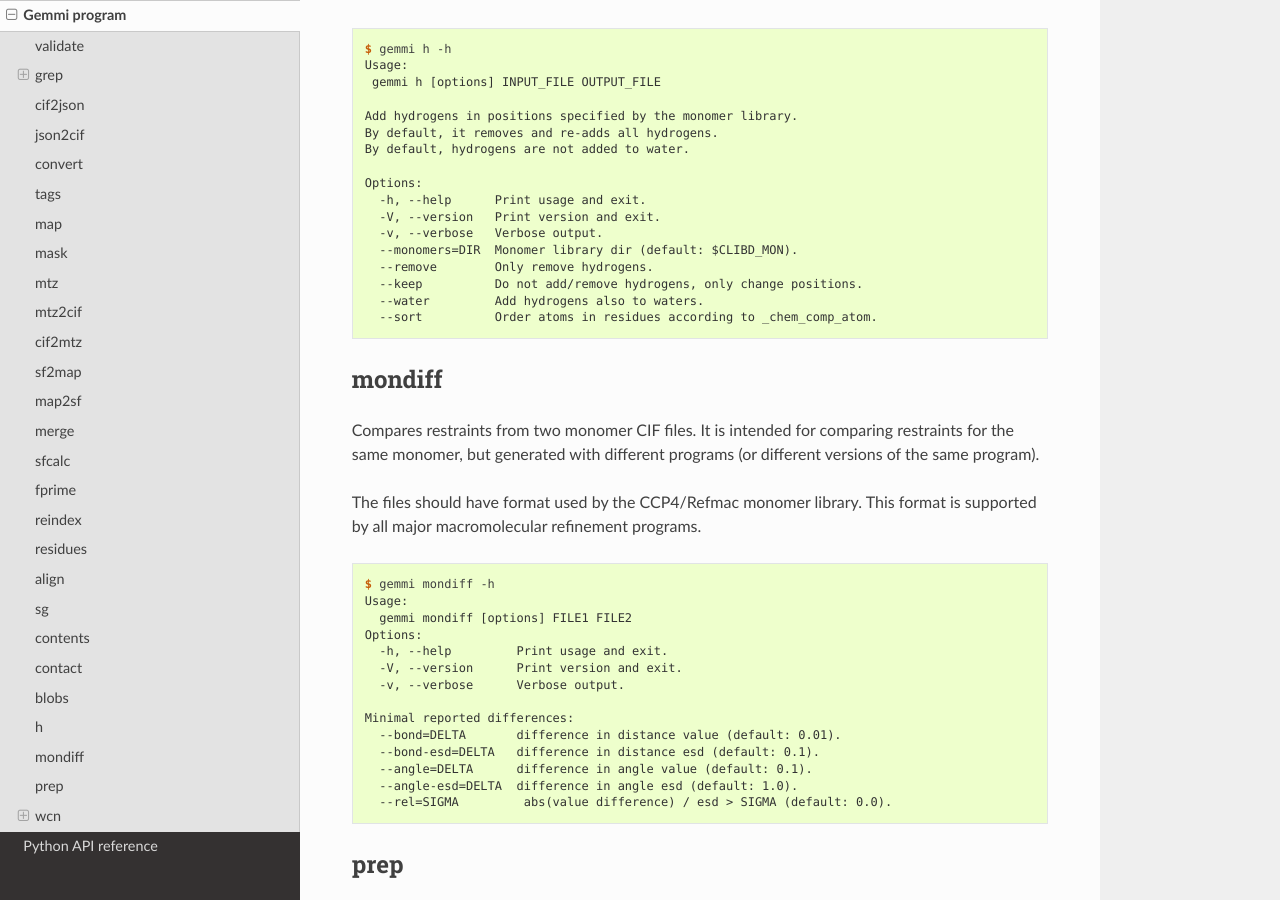
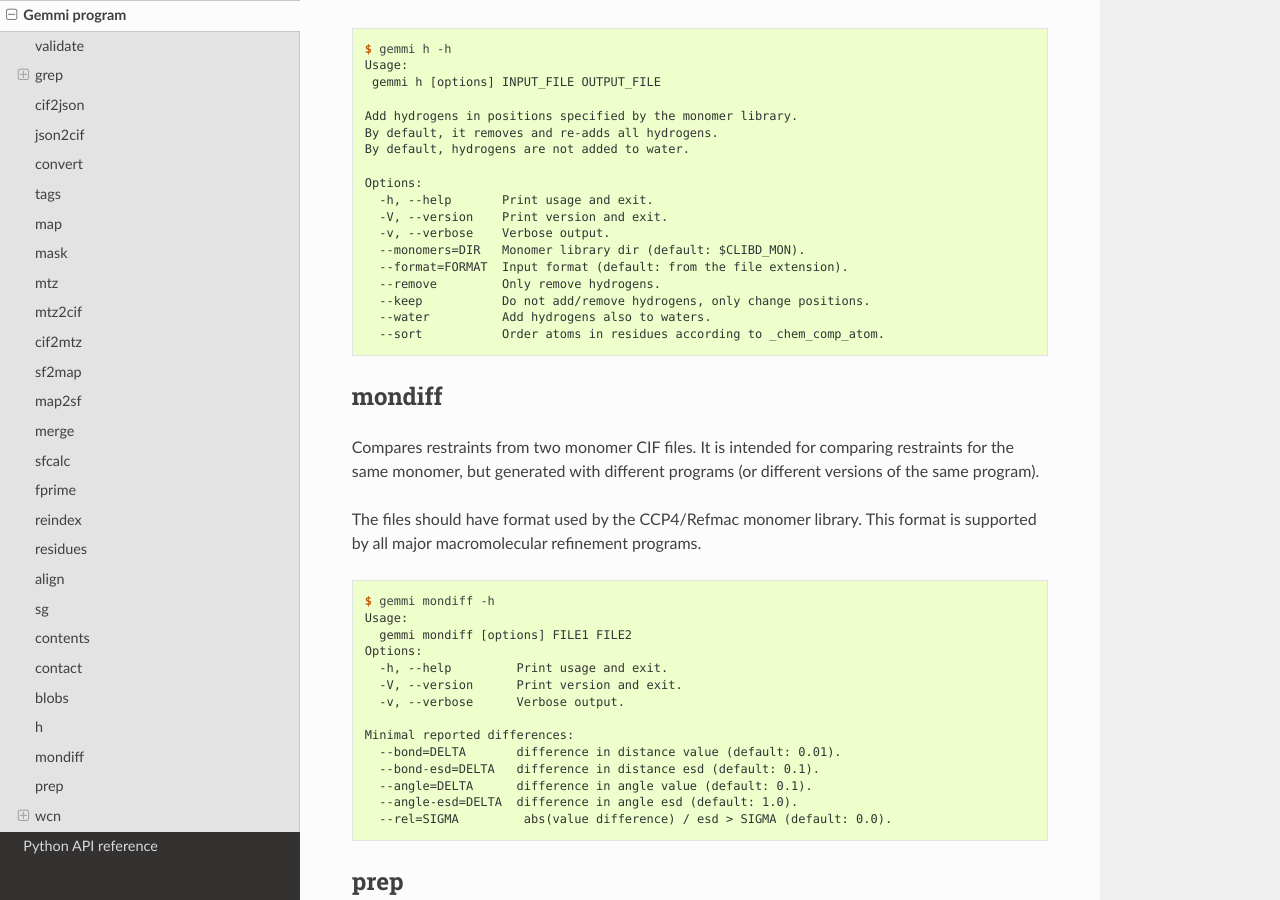
Before and after one commit to project-gemmi/gemmi, a Sphinx documentation site: the page built from docs/utils.rst, in a window 1280 px wide and 900 px high, scrolled down 23116 px. Built offline with Sphinx 7.4.7 and the Read the Docs theme 2.0.0, drawn with Linux system fonts in a browser that asks for light colours.

Commit message:
gemmi-h: add option --format=FORMAT

```diff
--- a/docs/h-help.txt
+++ b/docs/h-help.txt
@@ -7,11 +7,12 @@
 By default, hydrogens are not added to water.
 
 Options:
-  -h, --help      Print usage and exit.
-  -V, --version   Print version and exit.
-  -v, --verbose   Verbose output.
-  --monomers=DIR  Monomer library dir (default: $CLIBD_MON).
-  --remove        Only remove hydrogens.
-  --keep          Do not add/remove hydrogens, only change positions.
-  --water         Add hydrogens also to waters.
-  --sort          Order atoms in residues according to _chem_comp_atom.
+  -h, --help       Print usage and exit.
+  -V, --version    Print version and exit.
+  -v, --verbose    Verbose output.
+  --monomers=DIR   Monomer library dir (default: $CLIBD_MON).
+  --format=FORMAT  Input format (default: from the file extension).
+  --remove         Only remove hydrogens.
+  --keep           Do not add/remove hydrogens, only change positions.
+  --water          Add hydrogens also to waters.
+  --sort           Order atoms in residues according to _chem_comp_atom.
```
Also changed, not shown: 1 other file.
